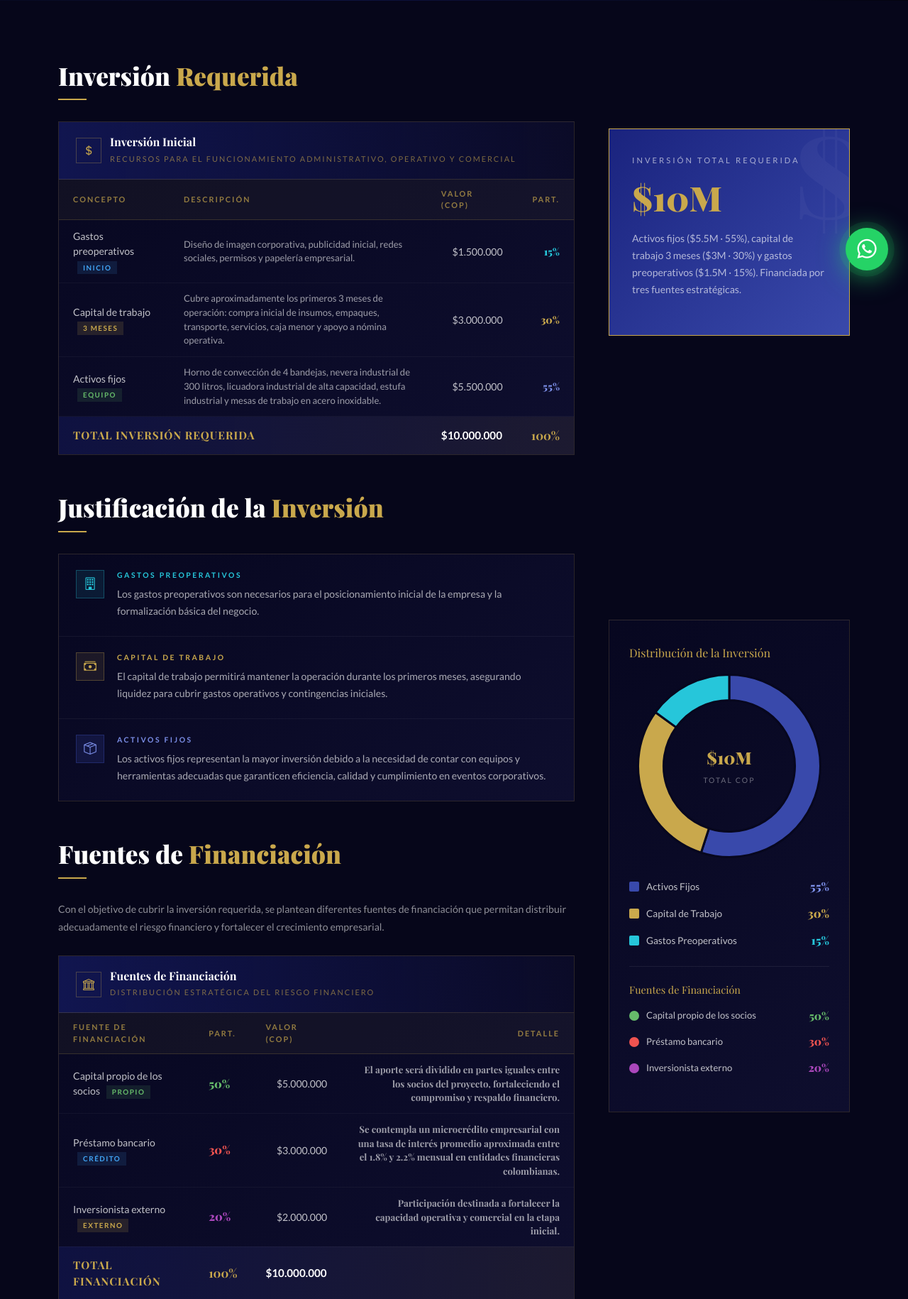
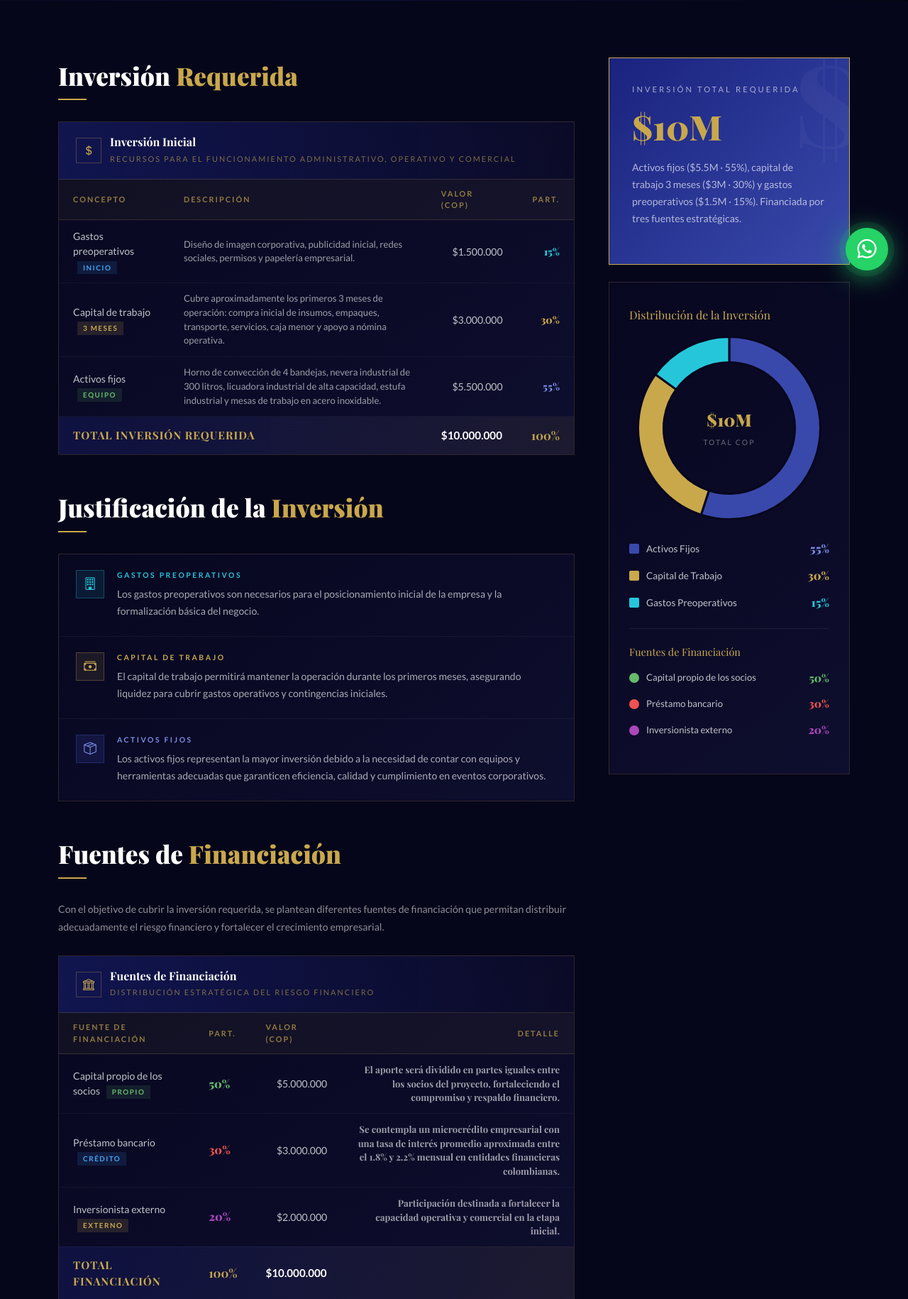
Before and after one commit to gj911087-netizen/ProEventosCartering, a Django app: page /Inversion/inversion/ in a window 1280 px wide. Shown: the part 391-2221 px from the top of the page at 71% size. Run offline with Django 4.2, Linux system fonts and the light colour scheme; some web fonts are replaced.

Commit message:
se elimino en el css de inversion el margit top

```diff
--- a/ProEventos/static/ProEventos/css/inversion.css
+++ b/ProEventos/static/ProEventos/css/inversion.css
@@ -118,7 +118,7 @@
     background:linear-gradient(145deg,#070720,#0e0e2e);
     border:1px solid rgba(201,168,76,.18);
     padding:36px 28px;
-    margin-top: 400px;
+
   }
   .donut-wrap{
     position:relative;
@@ -162,7 +162,7 @@
     border:1px solid var(--dorado);
     padding:36px 32px;
     position:relative;overflow:hidden;
-    margin-top: 100px;
+
   }
   .total-card::before{
     content:'$';
```
